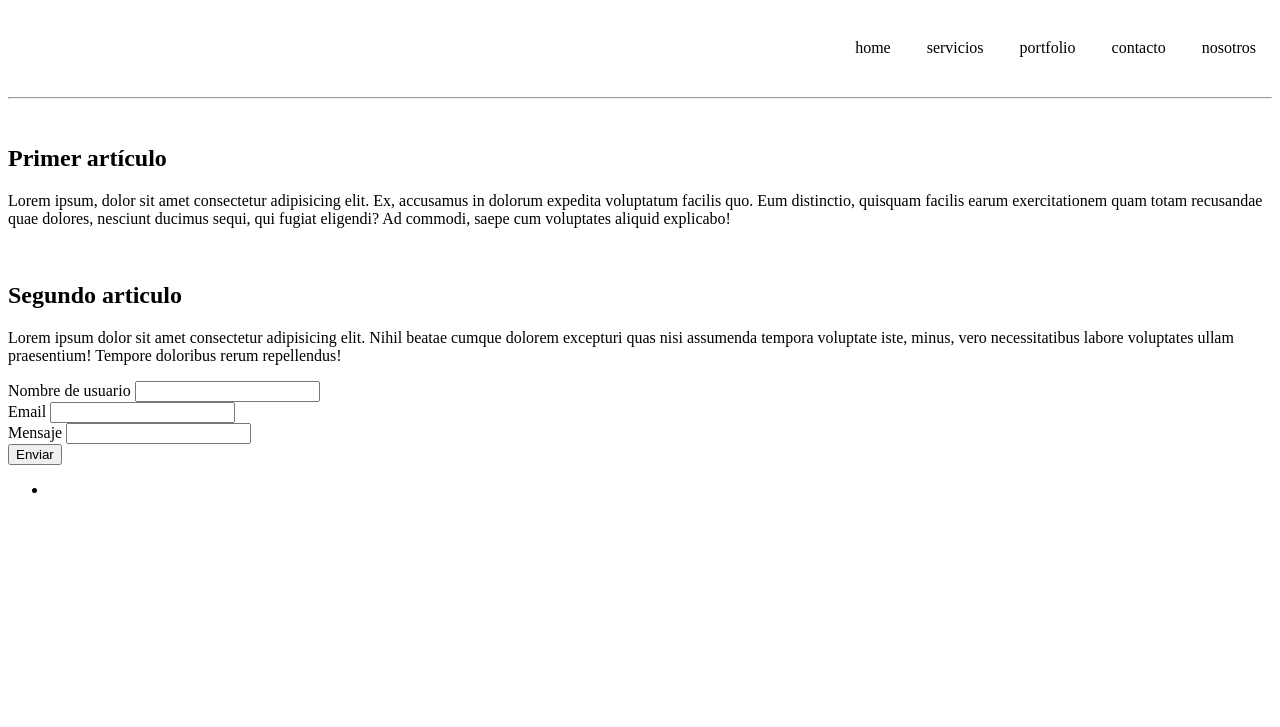
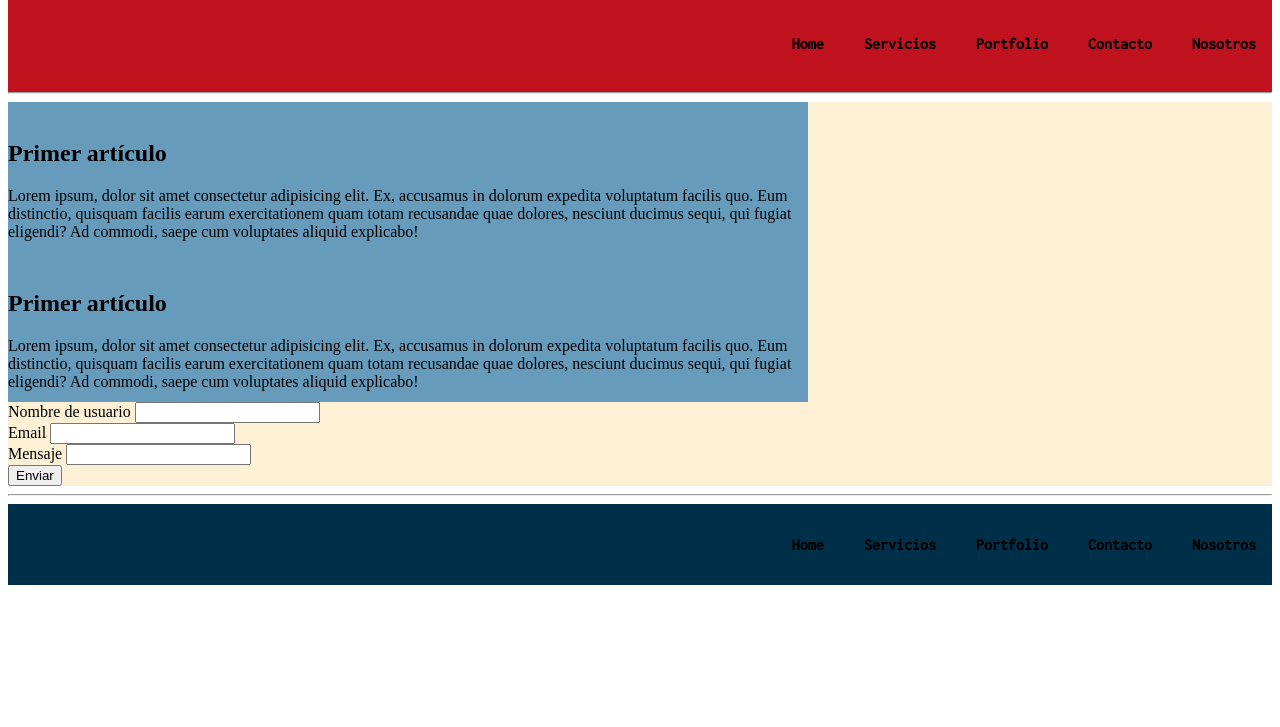
Before and after one commit to Osiris1834/Proyecto-Coder, a plain HTML site: page index.html in a window 1280 px wide. Shown: the part 73-800 px from the top of the page. Drawn offline with Linux system fonts and the light colour scheme.

Commit message:
Agrego un poco de css

```diff
--- a/css/styles.css
+++ b/css/styles.css
@@ -1,15 +1,36 @@
-h1{
- color: #c1121f
+.background-header{
+    background-color: #c1121f;
+}
+.background-footer{
+    background-color: #003049;
+}
+.background-main{
+    background-color: #fdf0d5;
+}
+
+.font-title{
+    font-family: 'Inconsolata', monospace;
+}
+.nav{
+    font-family: 'Inconsolata', monospace;
+    font-size: 1rem;
+    font-weight: bold;
+}
+.title{
+
+}
+.caja{
+    background-color: #669bbc;
+    width: 800px;
+    height: 150px;
 }
 nav {
     display: flex;
     justify-content: end;
 }
-
 nav ul{
     list-style: none;
 }
-
 nav ul li{
     padding: 1rem;
     display: inline-block;
--- a/index.html
+++ b/index.html
@@ -4,34 +4,47 @@
     <meta charset="UTF-8" />
     <meta http-equiv="X-UA-Compatible" content="IE=edge" />
     <meta name="viewport" content="width=device-width, initial-scale=1.0" />
+    <link rel="preconnect" href="https://fonts.googleapis.com">
+    <link rel="preconnect" href="https://fonts.gstatic.com" crossorigin>
+    <link href="https://fonts.googleapis.com/css2?family=Inconsolata:wght@500&display=swap" rel="stylesheet">
     <link rel="stylesheet" href="./css/styles.css">
     <title>PreEntrega1 Chazarreta</title>
   </head>
 
   <body>
-    <header>
-      <h1 class="Titulo">Osiris</h1>
+    <header class="background-header">
+      <h1 class="font-title">Osiris</h1>
       <nav>
-      <ul class="menu">
-        <li><a href="/index.html">home</a></li>
-        <li><a href="/Pages/servicios.html">servicios</a></li>
-        <li><a href="/Pages/portfolio.html">portfolio</a></li>
-        <li><a href="/Pages/contacto.html">contacto</a></li>
-        <li><a href="/Pages/nosotros.html">nosotros</a></li>
+      <ul class="nav">
+        <li><a href="/index.html">Home</a></li>
+        <li><a href="/Pages/servicios.html">Servicios</a></li>
+        <li><a href="/Pages/portfolio.html">Portfolio</a></li>
+        <li><a href="/Pages/contacto.html">Contacto</a></li>
+        <li><a href="/Pages/nosotros.html">Nosotros</a></li>
       </ul>
       </nav>
       <hr>
     </header>
 
-    <main>
+    <main class="background-main">
+      <div class="caja">
+        <article>
           <img src="" alt="">
           <h2>Primer artículo</h2>
             <p>Lorem ipsum, dolor sit amet consectetur adipisicing elit. Ex, accusamus in dolorum expedita voluptatum
             facilis quo. Eum distinctio, quisquam facilis earum exercitationem quam totam recusandae quae dolores,
             nesciunt ducimus sequi, qui fugiat eligendi? Ad commodi, saepe cum voluptates aliquid explicabo!</p>
+        </article>
+      </div>
+      <div class="caja">
+        <article>
           <img src="" alt="">
-      <h2>Segundo articulo</h2>
-      <p>Lorem ipsum dolor sit amet consectetur adipisicing elit. Nihil beatae cumque dolorem excepturi quas nisi assumenda tempora voluptate iste, minus, vero necessitatibus labore voluptates ullam praesentium! Tempore doloribus rerum repellendus!</p>
+          <h2>Primer artículo</h2>
+            <p>Lorem ipsum, dolor sit amet consectetur adipisicing elit. Ex, accusamus in dolorum expedita voluptatum
+            facilis quo. Eum distinctio, quisquam facilis earum exercitationem quam totam recusandae quae dolores,
+            nesciunt ducimus sequi, qui fugiat eligendi? Ad commodi, saepe cum voluptates aliquid explicabo!</p>
+        </article>
+      </div>
       <div>
         <label for="username">Nombre de usuario</label>
         <input id="username">
@@ -46,10 +59,15 @@
       </div>
       <button>Enviar</button>
     </main>
-
-    <footer>
-      <ul>
-        <li></li>
+<hr>
+    <footer class="background-footer">
+      <nav class="nav">
+        <ul class="">
+          <li><a href="/index.html">Home</a></li>
+          <li><a href="/Pages/servicios.html">Servicios</a></li>
+          <li><a href="/Pages/portfolio.html">Portfolio</a></li>
+          <li><a href="/Pages/contacto.html">Contacto</a></li>
+          <li><a href="/Pages/nosotros.html">Nosotros</a></li>
         </ul>
       </nav>
     </footer>
```
Also changed, not shown: Pages/contacto.html (+16 -5 lines), Pages/nosotros.html (+16 -5 lines), Pages/portfolio.html (+16 -5 lines), Pages/servicios.html (+23 -11 lines). Lines whose indentation alone changed are shown as unchanged.
